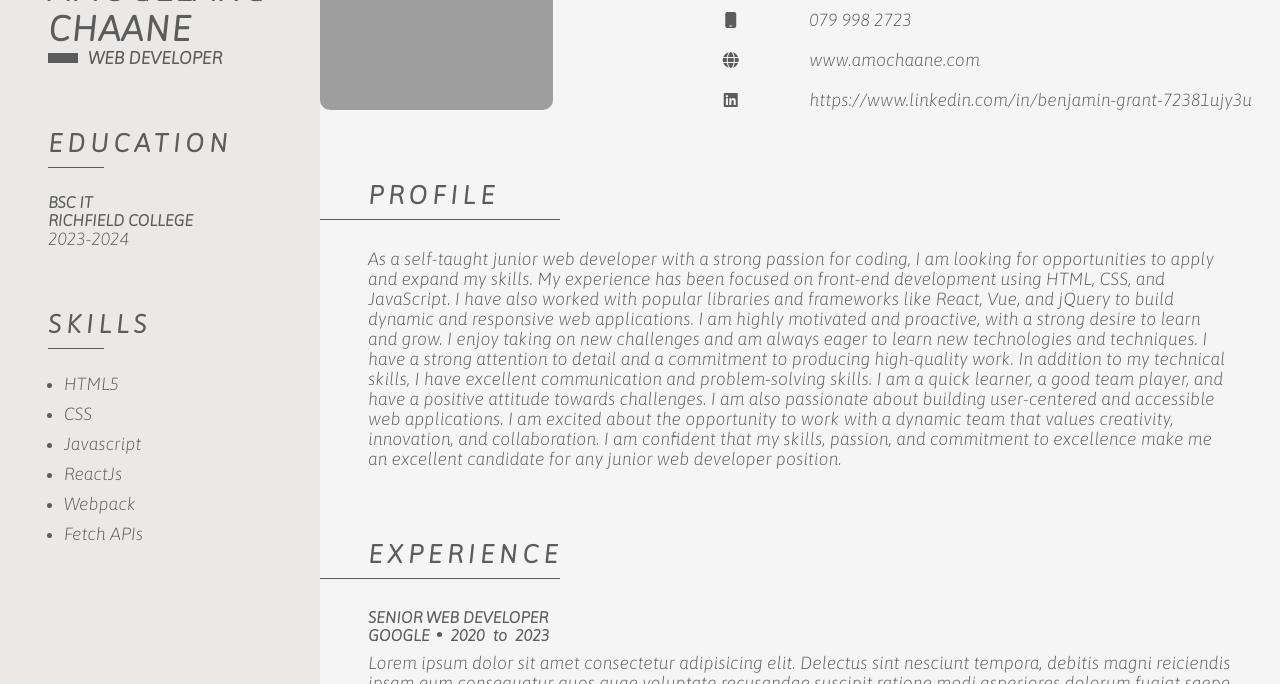
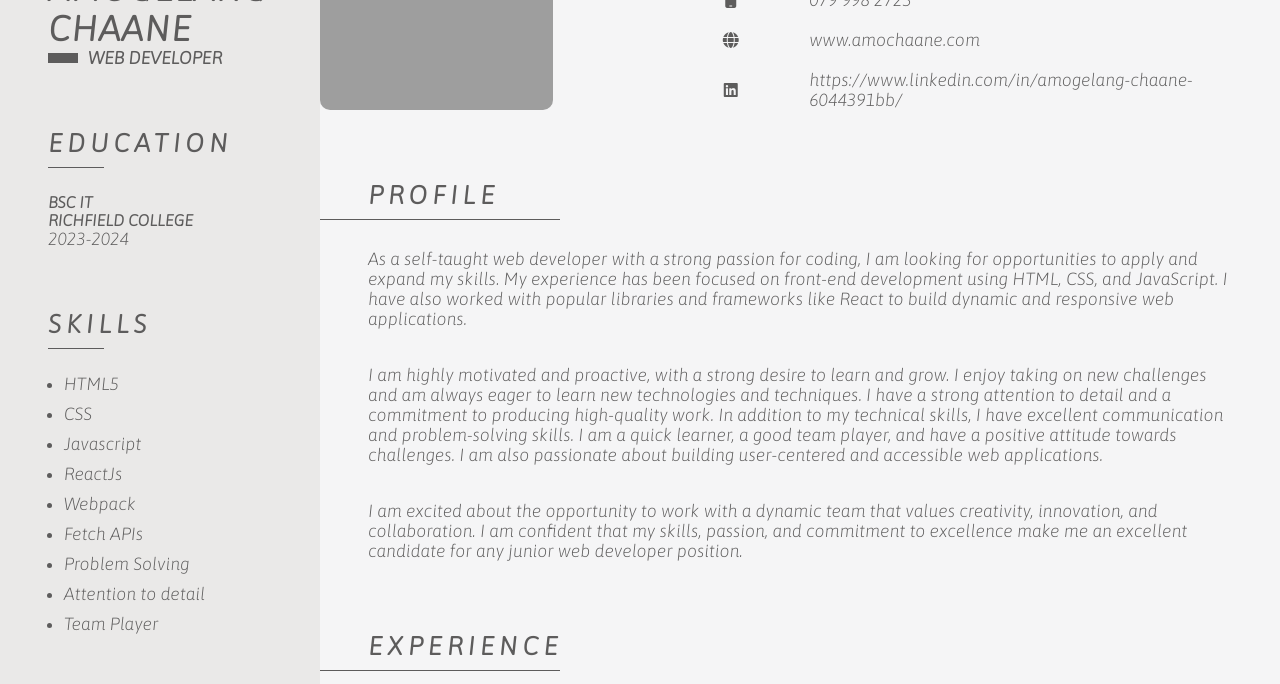
Before and after one commit to AmoChaane/CV, a React (Create React App) app: page / in a window 1280 px wide. Shown: the part 250-934 px from the top of the page. Built offline with nearby package versions, Linux system fonts and the light colour scheme; grey boxes are pictures that could not be loaded.

Commit message:
added the 3-praragraph feature for when users are customizing the summary section and added a grid for those 3 paragraphs

```diff
--- a/src/App.js
+++ b/src/App.js
@@ -92,7 +92,7 @@ class App extends React.Component {
         id2: uniqid()
       },
       {
-        text: "https://www.linkedin.com/in/benjamin-grant-72381ujy3u",
+        text: "https://www.linkedin.com/in/amogelang-chaane-6044391bb/",
         type: "text",
         name: "linkedin",
         show: false,
@@ -101,9 +101,27 @@ class App extends React.Component {
       },
       {
         text:
-        "As a self-taught junior web developer with a strong passion for coding, I am looking for opportunities to apply and expand my skills. My experience has been focused on front-end development using HTML, CSS, and JavaScript. I have also worked with popular libraries and frameworks like React, Vue, and jQuery to build dynamic and responsive web applications. I am highly motivated and proactive, with a strong desire to learn and grow. I enjoy taking on new challenges and am always eager to learn new technologies and techniques. I have a strong attention to detail and a commitment to producing high-quality work. In addition to my technical skills, I have excellent communication and problem-solving skills. I am a quick learner, a good team player, and have a positive attitude towards challenges. I am also passionate about building user-centered and accessible web applications. I am excited about the opportunity to work with a dynamic team that values creativity, innovation, and collaboration. I am confident that my skills, passion, and commitment to excellence make me an excellent candidate for any junior web developer position.",
+        "As a self-taught web developer with a strong passion for coding, I am looking for opportunities to apply and expand my skills. My experience has been focused on front-end development using HTML, CSS, and JavaScript. I have also worked with popular libraries and frameworks like React to build dynamic and responsive web applications. ",
         type: "text",
         name: "profile",
+        show: false,
+        id: "profile",
+        id2: uniqid()
+      },
+      {
+        text:
+        "I am highly motivated and proactive, with a strong desire to learn and grow. I enjoy taking on new challenges and am always eager to learn new technologies and techniques. I have a strong attention to detail and a commitment to producing high-quality work. In addition to my technical skills, I have excellent communication and problem-solving skills. I am a quick learner, a good team player, and have a positive attitude towards challenges. I am also passionate about building user-centered and accessible web applications. ",
+        type: "text",
+        name: "profile2",
+        show: false,
+        id: "profile",
+        id2: uniqid()
+      },
+      {
+        text:
+        "I am excited about the opportunity to work with a dynamic team that values creativity, innovation, and collaboration. I am confident that my skills, passion, and commitment to excellence make me an excellent candidate for any junior web developer position.",
+        type: "text",
+        name: "profile3",
         show: false,
         id: "profile",
         id2: uniqid()
@@ -194,7 +212,10 @@ class App extends React.Component {
         {text: "Javascript", id: uniqid()},
         {text: "ReactJs", id: uniqid()},
         {text: "Webpack", id: uniqid()},
-        {text: "Fetch APIs", id: uniqid()}
+        {text: "Fetch APIs", id: uniqid()},
+        {text: "Problem Solving", id: uniqid()},
+        {text: "Attention to detail", id: uniqid()},
+        {text: "Team Player", id: uniqid()}
       ]
     ],
       // image: 'https://gdurl.com/jdVr/',
@@ -241,6 +262,7 @@ class App extends React.Component {
     this.showInput = this.showInput.bind(this);
     this.capital = this.capital.bind(this);
     this.previewImage = this.previewImage.bind(this);
+    this.showSummary = this.showSummary.bind(this);
   }
 
   handleChange(event, id) {
@@ -306,6 +328,9 @@ class App extends React.Component {
     str === "companyName" ? "Company Name" :
     str === "experienceStartDate" ? "Start Date" :
     str === "experienceEndDate" ? "End Date" :
+    str === "profile" ? "Paragraph 1" :
+    str === "profile2" ? "Paragraph 2" :
+    str === "profile3" ? "Paragraph 3" :
     str[0].toUpperCase() + str.slice(1).toLowerCase()
 }
 
@@ -315,6 +340,7 @@ class App extends React.Component {
     this.setState({showEducationBox: false})
     this.setState({showExperienceBox: false})
     this.setState({showExperienceEditBox: false})
+    this.setState({showSummary: false});
   }
 
   showSkillBox() {
@@ -322,6 +348,7 @@ class App extends React.Component {
     this.setState({showEducationBox: false});
     this.setState({showExperienceBox: false});
     this.setState({showExperienceEditBox: false});
+    this.setState({showSummary: false});
   }
 
   showEducationBox() {
@@ -329,6 +356,7 @@ class App extends React.Component {
     this.setState({showSkillBox: false});
     this.setState({showExperienceBox: false});
     this.setState({showExperienceEditBox: false});
+    this.setState({showSummary: false});
   }
 
   showExperienceBox() {
@@ -336,14 +364,20 @@ class App extends React.Component {
     this.setState({showSkillBox: false});
     this.setState({showEducationBox: false});
     this.setState({showExperienceEditBox: false});
+    this.setState({showSummary: false});
   }
 
   showExperienceEditBox() {
     this.setState({showExperienceEditBox: true}, () => this.setState({show: true}))
+    this.setState({showSummary: false});
     // this.setState({showExperienceBox: false});
     // this.setState({showSkillBox: false});
     // this.setState({showEducationBox: false});
     // this.setState({show: true})
+  }
+
+  showSummary() {
+    this.setState({showSummary: true});
   }
 
 
@@ -526,6 +560,8 @@ class App extends React.Component {
           showExperienceEditBox={this.showExperienceEditBox}
           showInput={this.showInput}
           previewImage={this.previewImage}
+          capital={this.capital}
+          showSummary={this.showSummary}
         />
         {
           this.state.show &&
@@ -541,6 +577,7 @@ class App extends React.Component {
             edit={this.edit}
             val={this.val}
             capital={this.capital}
+            showSummary={this.showSummary}
           />
         }
       </div>
--- a/src/components/Form.js
+++ b/src/components/Form.js
@@ -12,10 +12,10 @@ export default class Form extends React.Component {
                     <div className="input-holder" key={i.id2}>
                         <label htmlFor={i.name}>{this.props.capital(i.name)}</label>
                         {
-                            i.name === "profile" || i.name === "description" ?
+                            i.name === "profile" || i.name === "description" || i.name === "profile2" || i.name === "profile3"?
                             <textarea
                                 className="summary-textarea"
-                                style={{height: i.name === "profile" ? "200px" : ""}}
+                                // style={{width: i.name === "profile" ? "60vw" : ""}}
                                 name={i.name}
                                 // id={i.name}
                                 value={this.props.text(i.name)}
@@ -95,6 +95,14 @@ export default class Form extends React.Component {
 
         const styles3 = {...styles, ...styles2}
 
+        const styles4 = {
+            display: "grid",
+            gridTemplateColumns: "1fr 1fr",
+            rowGap: "30px",
+            columnGap: "30px",
+            width: "75vw"
+        }
+
 
         return (
             <div id="overlay" style={{display: this.props.state.show ? "flex" : "none"}}>
@@ -104,7 +112,7 @@ export default class Form extends React.Component {
                         <hr />
                     </div>
                     <div className="inputs" style={this.props.state.showExperienceBox ? styles :
-                    this.props.state.showExperienceEditBox ? styles3 : null
+                    this.props.state.showExperienceEditBox ? styles3 : this.props.state.showSummary ? styles4 : null
                     }>
                         {this.props.state.showExperienceEditBox ? inputs2 : inputs}
                     </div>
--- a/src/components/MainInfo.js
+++ b/src/components/MainInfo.js
@@ -11,7 +11,7 @@ export default class MainInfo extends React.Component {
     render() {
         return <div className="mainInfo">
             <PersonalInfo state={this.props.state} text={this.props.text} click={this.props.click} previewImage={this.props.previewImage}/>
-            <Summary profile={this.props.state.profile} text={this.props.text} click={this.props.click}/>
+            <Summary profile={this.props.state.profile} text={this.props.text} click={this.props.click} showSummary={this.props.showSummary}/>
             <Experience
                 experience={this.props.state.experience}
                 text={this.props.text}
--- a/src/components/Summary.js
+++ b/src/components/Summary.js
@@ -11,13 +11,19 @@ export default class Summary extends React.Component {
                 <div>
                     <h3 style={{paddingLeft: "5%"}}>PROFILE</h3>
                     <p className="profile-para p" onClick={() => {
-                        this.props.click(['profile']);
+                        this.props.click(['profile', 'profile2', 'profile3']);
+                        this.props.showSummary();
                     }}>EDIT</p>
                 </div>
                 <div style={{height: "1px", width: "25%", backgroundColor: "#5D5C5C", marginTop: "10px"}}></div>
             </div>
-            <p style={{padding: "0 5%"}}>{this.props.text('profile')}
-            </p>
+            <p style={{padding: "0 5%"}}>{this.props.text('profile')}</p>
+            <br />
+            <br />
+            <p style={{padding: "0 5%"}}>{this.props.text('profile2')}</p>
+            <br />
+            <br />
+            <p style={{padding: "0 5%"}}>{this.props.text('profile3')}</p>
 
         </div>
     }
--- a/src/style.css
+++ b/src/style.css
@@ -295,6 +295,7 @@ img {
     flex-direction: column;
     justify-content: flex-end;
     padding-left: 10%;
+    /* padding: 0 1% 0 10%; */
 }
 
 .info .section {
@@ -477,7 +478,9 @@ img {
     display: flex;
     flex-direction: column;
     row-gap: 30px;
-    margin: 30px 0 30px 0;
+    padding: 5% 0 5% 0;
+    max-height: 100%;
+    min-height: 100%;
 }
 
 
@@ -492,6 +495,10 @@ img {
 .input-holder {
     display: flex;
     flex-direction: column;
+    max-width: 100%;
+    min-width: 100%;
+    max-height: 100%;
+    min-height: 100%;
 }
 
 .input-holder label {
@@ -525,6 +532,8 @@ img {
 
 textarea {
     width: auto;
+    /* min-width: 100%; */
+    max-width: 100%;
     height: auto;
     font-size: 1.03em;
     outline: none;
@@ -578,7 +587,7 @@ button:hover {
 
 .summary-textarea {
     /* min-width: 100%; */
-    /* max-width: 100%; */
+    max-width: 100%;
     width: 100%;
     /* height: 50%; */
     padding: 2%;
```
